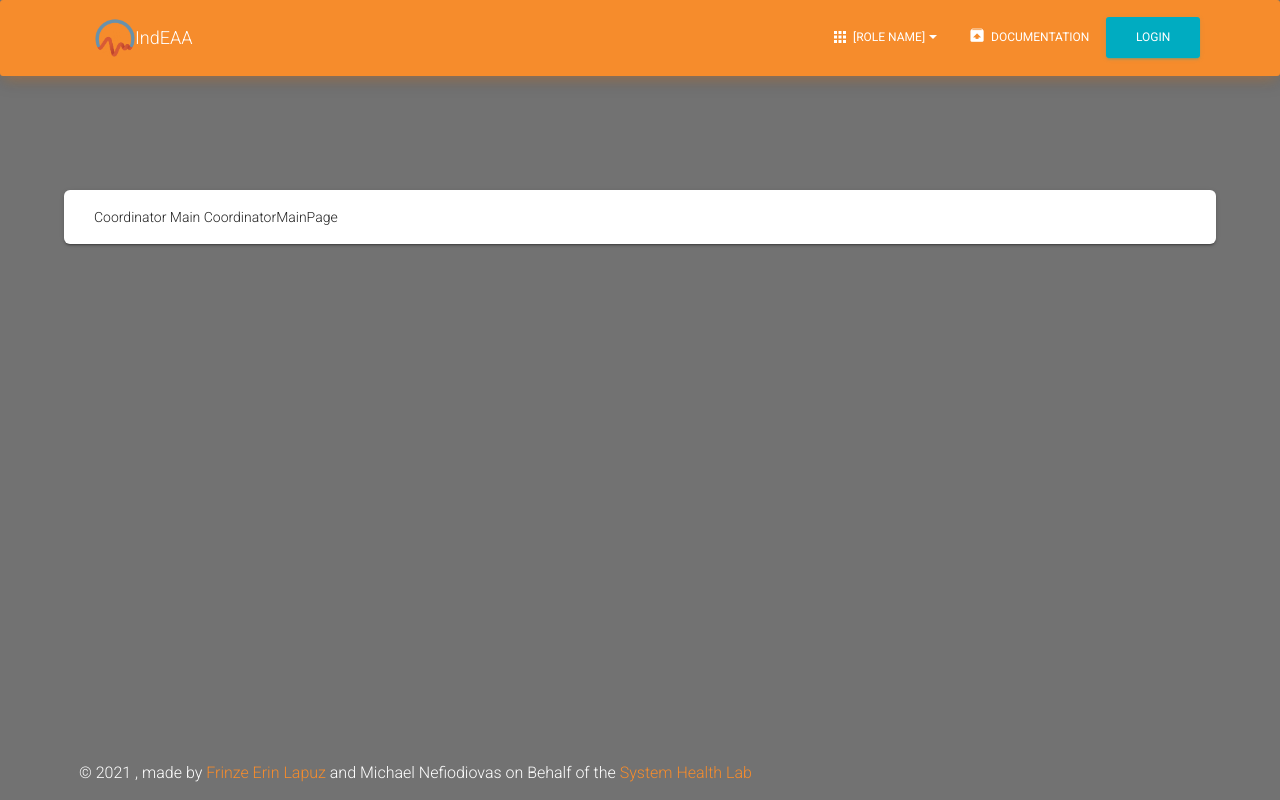
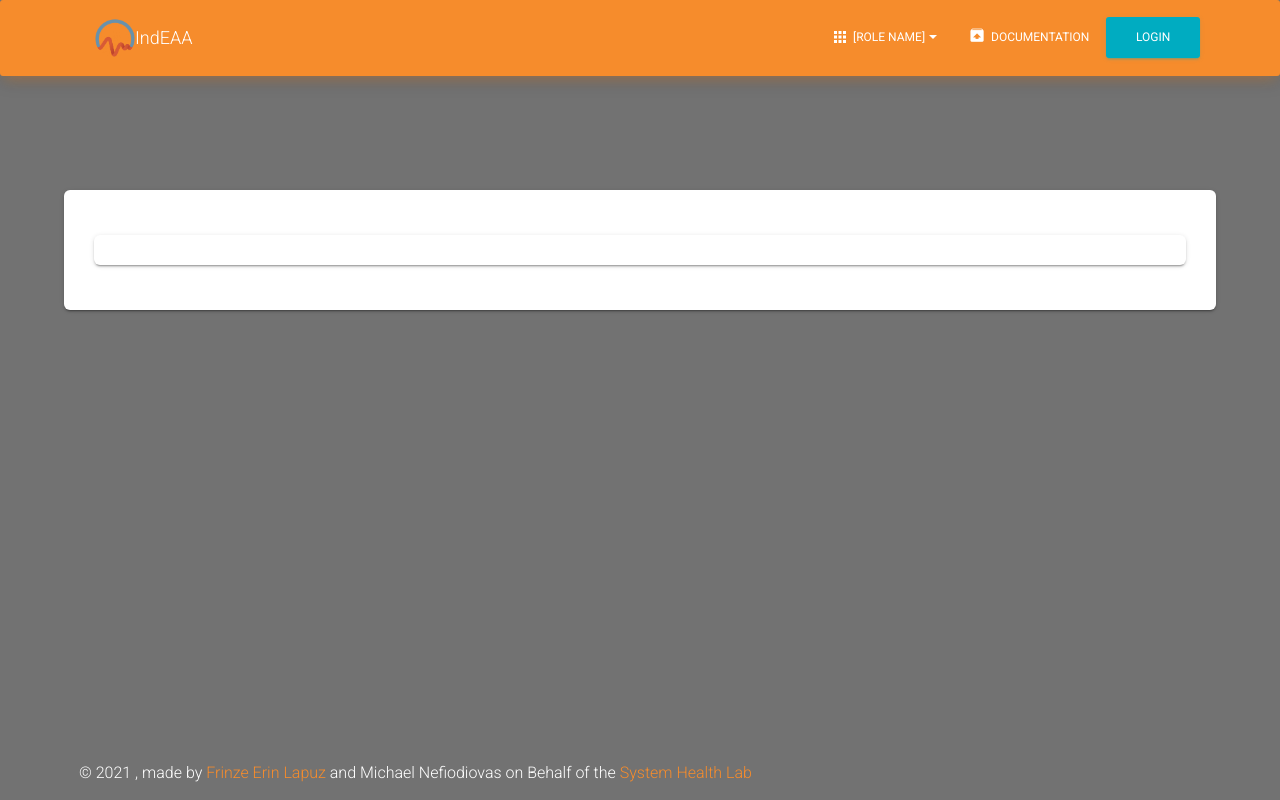
Before and after one commit to uwasystemhealth/IndEAA, a Next.js app in the folder client/: page /coordinator in a window 1280 px wide. Built offline with nearby package versions, Linux system fonts and the light colour scheme.

Commit message:
ADDED Coordinator evaluations list component

```diff
--- /dev/null
+++ b/client/components/Coordinator/CourseList/CourseList.js
@@ -0,0 +1,23 @@
+// CORE COMPONENTS
+import Card from "components/MaterialKit/Card/Card.js";
+import CardBody from "components/MaterialKit/Card/CardBody.js";
+
+//Styles
+import { makeStyles } from "@material-ui/core/styles";
+import styles from "assets/jss/nextjs-material-kit/pages/landingPage.js";
+const useStyles = makeStyles(styles);
+
+const CourseList = () => {
+  const classes = useStyles();
+
+  // 1. Load courses from database
+  // 2. Render course list elements
+
+  return (
+    <Card>
+      <CardBody></CardBody>
+    </Card>
+  );
+};
+
+export default CourseList;
--- a/client/pages/coordinator/index.js
+++ b/client/pages/coordinator/index.js
@@ -1,3 +1,5 @@
+// CUSTOM COMPONENTS
+import CourseList from "../../components/Coordinator/CourseList/CourseList";
 
 //Styles
 import { makeStyles } from "@material-ui/core/styles";
@@ -5,13 +7,12 @@ import styles from "assets/jss/nextjs-material-kit/pages/landingPage.js";
 const useStyles = makeStyles(styles);
 
 const CoordinatorMainPage = () => {
+  const classes = useStyles();
+  return (
+    <div>
+      <CourseList />
+    </div>
+  );
+};
 
-    const classes = useStyles();
-    return (
-        <div >
-            Coordinator Main CoordinatorMainPage
-        </div>
-    )
-}
-
-export default CoordinatorMainPage
+export default CoordinatorMainPage;
```
